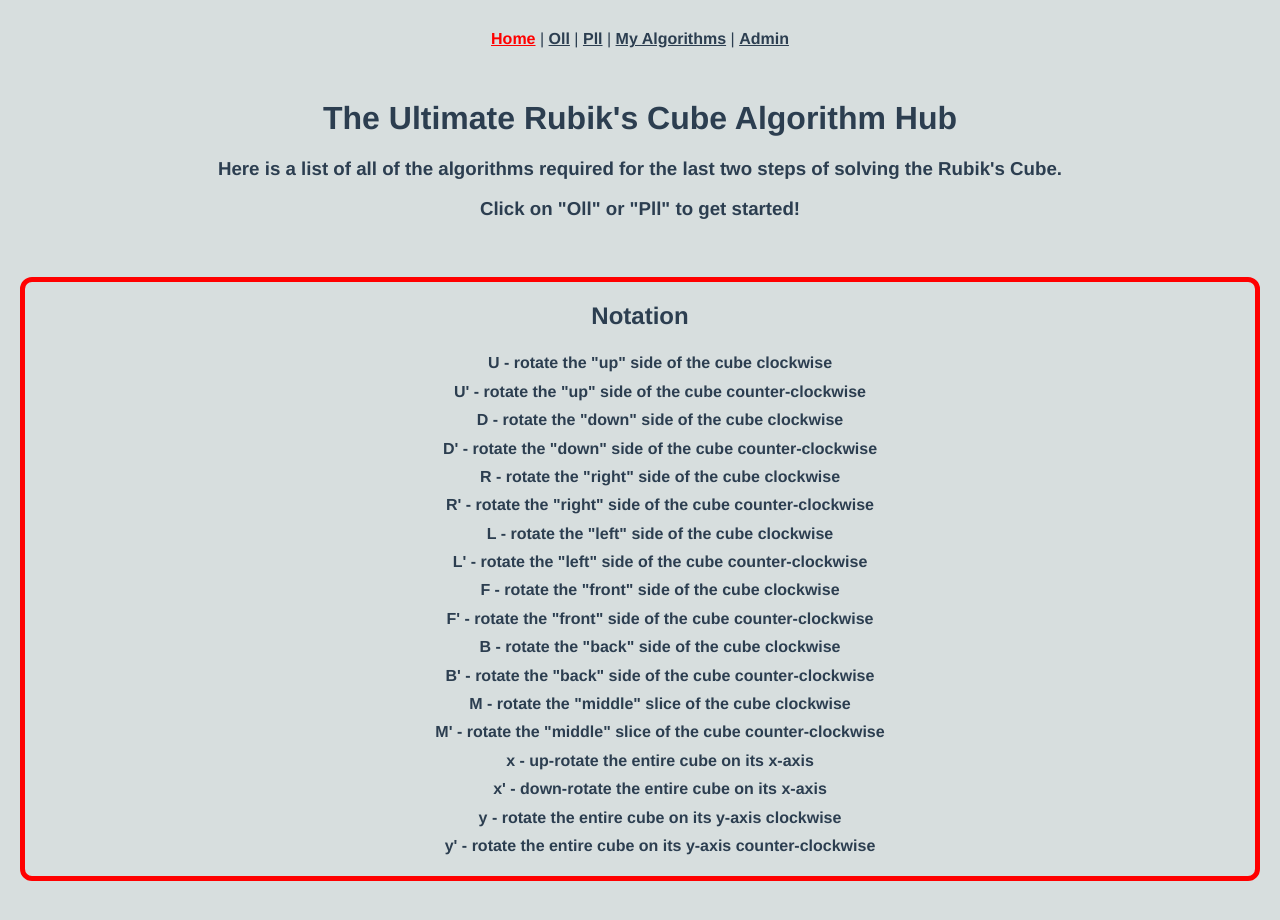
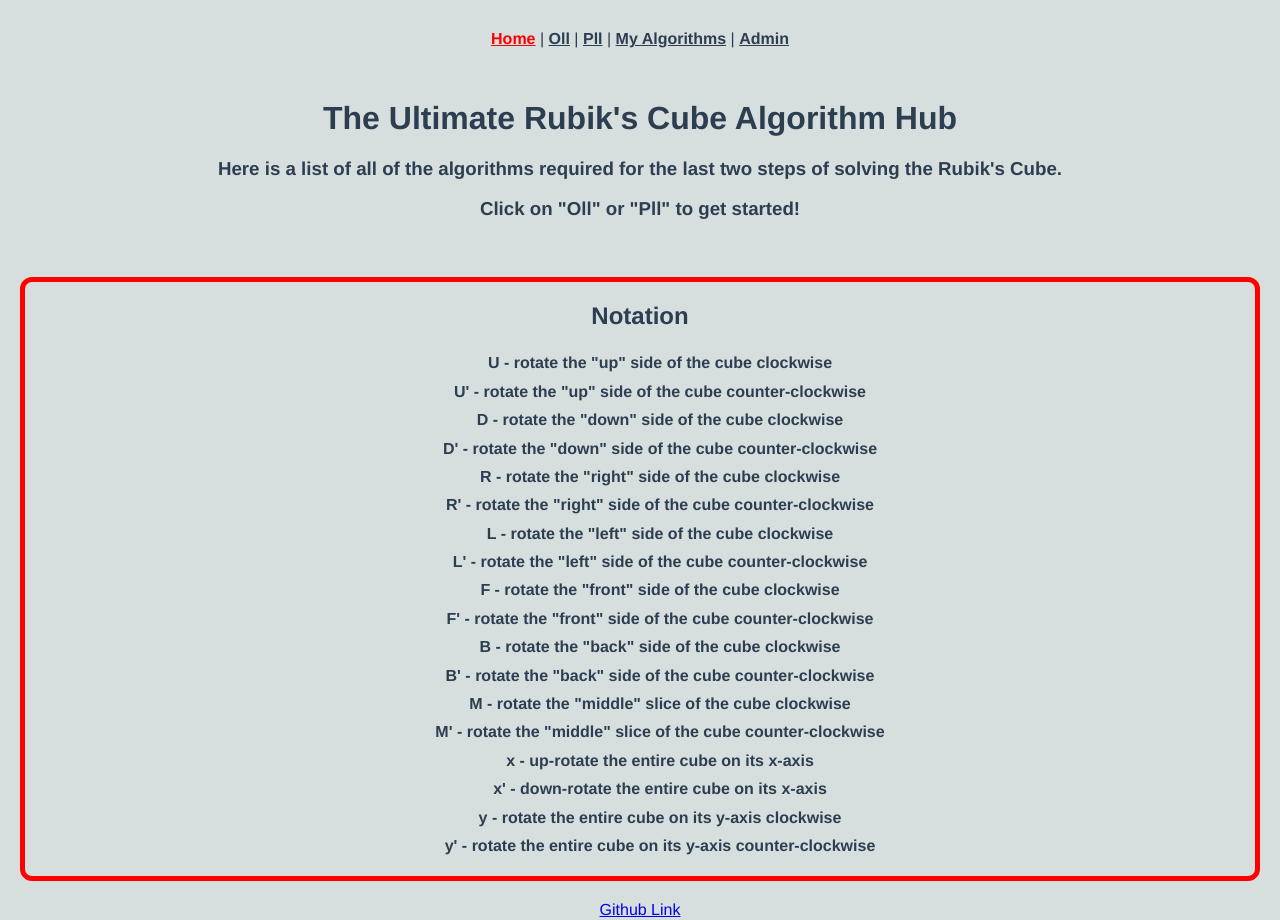
Before and after one commit to brs98/rubiks, a Vue app: page / in a window 1280 px wide. Before the commit the page ends 881 px from the top, so only its background shows below. Built offline with nearby package versions, Linux system fonts and the light colour scheme.

Commit message:
Add footer

```diff
--- a/src/App.vue
+++ b/src/App.vue
@@ -8,6 +8,7 @@
       <router-link to="/admin">Admin</router-link>
     </div>
     <router-view/>
+    <a href="https://github.com/brs98/rubiks">Github Link</a>
   </div>
 </template>
 
```
